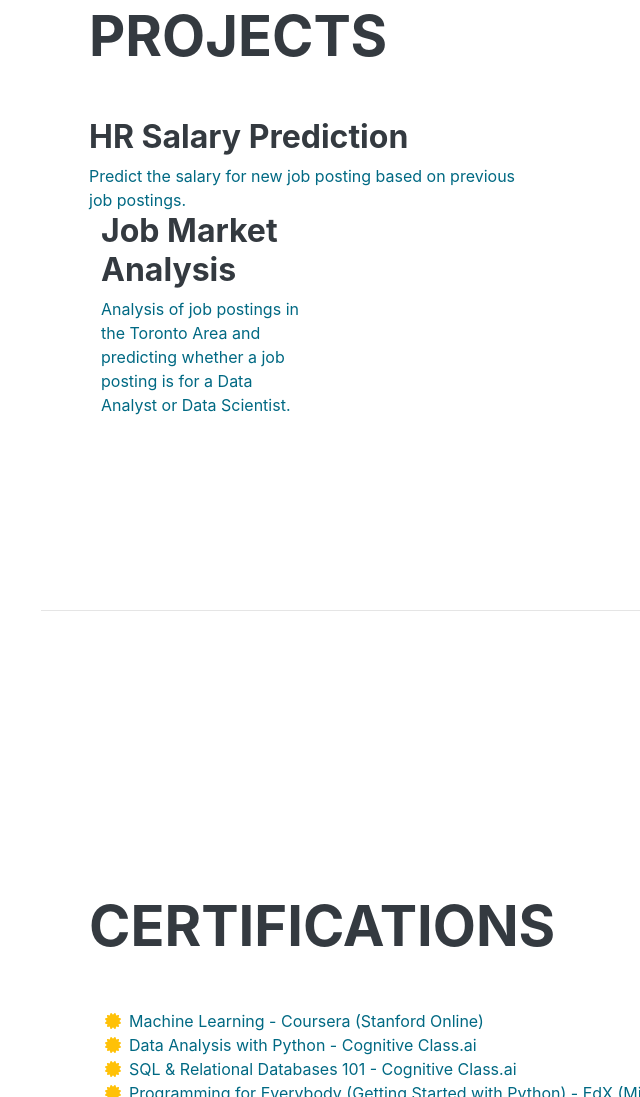
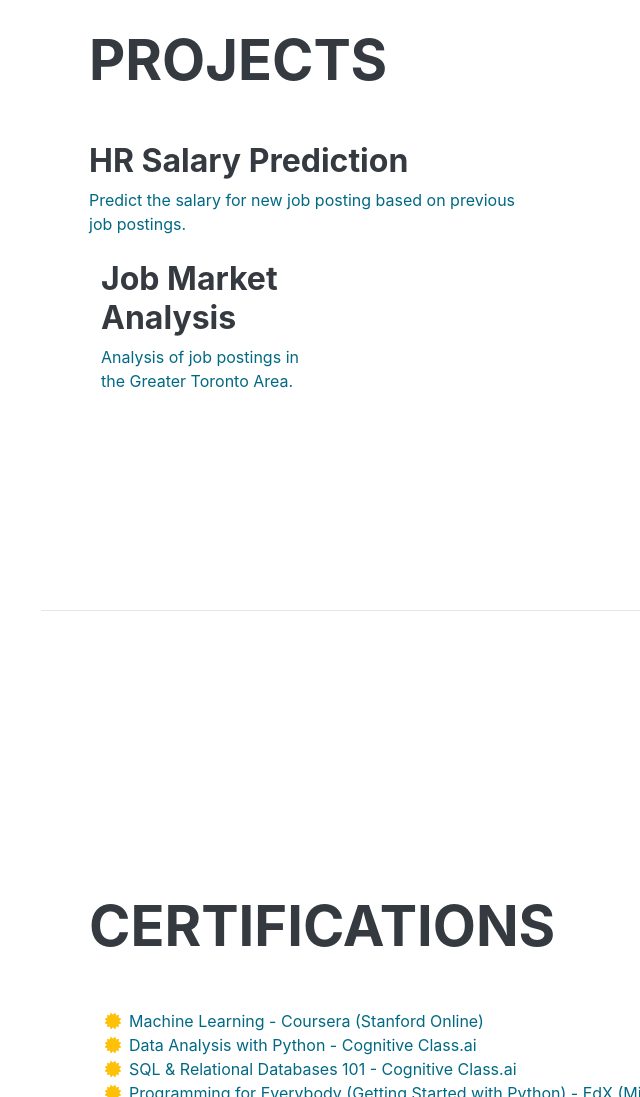
Before and after one commit to jma199/website, a plain HTML site: page index.html in a window 1280 px wide. Shown: the part 3650-4747 px from the top of the page, without its empty margins (231-871 px from the left). Drawn offline with nearby package versions, Linux system fonts and the light colour scheme; a web font is replaced by a local one.

Commit message:
Update project description

```diff
--- a/index.html
+++ b/index.html
@@ -162,6 +162,7 @@
                             <div class="caption-content">
                                 <div class="h3">HR Salary Prediction</div>
                                     <p class="mb-0">Predict the salary for new job posting based on previous job postings.<br>
+                                    <br>
                                     </p>
                                 </div>
                                 <div class="col-lg-6">
@@ -169,7 +170,7 @@
                                         <div class="caption">
                                         <div class="caption-content">
                                             <div class="h3">Job Market Analysis</div>
-                                                <p class="mb-0">Analysis of job postings in the Toronto Area and predicting whether a job posting is for a Data Analyst or Data Scientist.<br>
+                                                <p class="mb-0">Analysis of job postings in the Greater Toronto Area.<br>
                                                 </p>
                                             </div>
                             </div>
```
